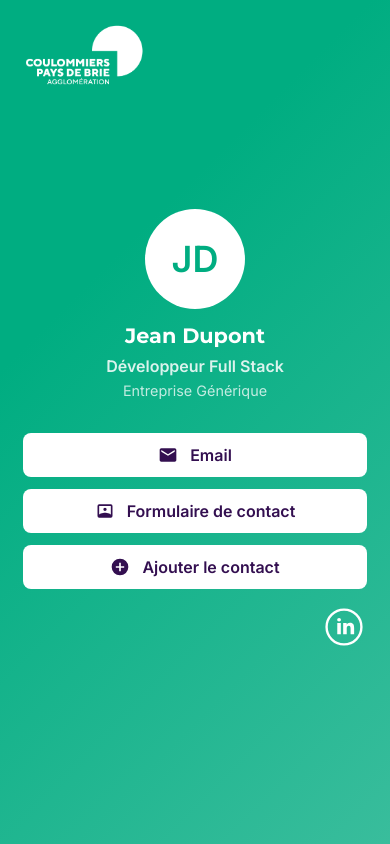
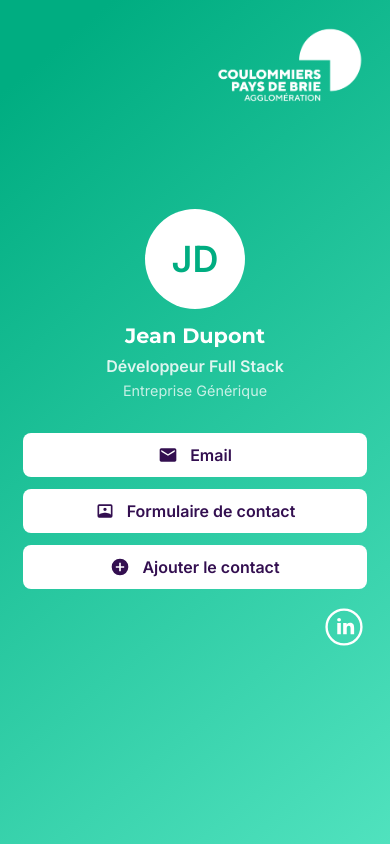
Before and after one commit to AlexandreLPR/Carte-de-visite-CACPB, a plain HTML site: page index.html in a window 390 px wide. Drawn offline with Linux system fonts and the light colour scheme.

Commit message:
Add files via upload

```diff
--- a/index.html
+++ b/index.html
@@ -153,10 +153,12 @@
             return `BEGIN:VCARD
 VERSION:3.0
 FN:${profile.name}
-ORG:${profile.company || ""}
+ORG:${profile.name}  // Nom et prénom à la place de l'entreprise
 TITLE:${profile.title || ""}
 EMAIL:${profile.email || ""}
 TEL:${profile.phone || ""}
+Site:https://www.coulommierspaysdebrie.fr/
+NOTE:Formulaire de contact CACPB : https://www.coulommierspaysdebrie.fr/formulaire-de-contact-autre-service/
 END:VCARD`;
         }
 
--- a/style.css
+++ b/style.css
@@ -9,7 +9,7 @@ body {
     min-width: 100vw;
     height: 100dvh;
     width: 100vw;
-    background: linear-gradient(135deg, #00ad81 30%, #39bd9c 100%);
+    background: linear-gradient(140deg, #00ad81 8%, #50e2be 100%);
     display: flex;
     justify-content: center;
     align-items: center;
@@ -131,12 +131,14 @@ padding: 10px 15% 8px 15%;
 .site-logo {
     position: fixed;
     top: 24px;
-    left: 24px;
+    right: 24px;
+    left: unset;
     z-index: 100;
     display: flex;
     align-items: center;
 }
 .site-logo img {
+    height: 90px;
     width: auto;
     display: block;
 }
@@ -165,10 +167,11 @@ padding: 10px 15% 8px 15%;
 }
 .site-logo {
     top: 10px;
-    left: 10px;
+    right: 10px;
+    left: unset;
 }
 .site-logo img {
-    height: 90px;
+    height: 110px;
 }
 }
 
```
